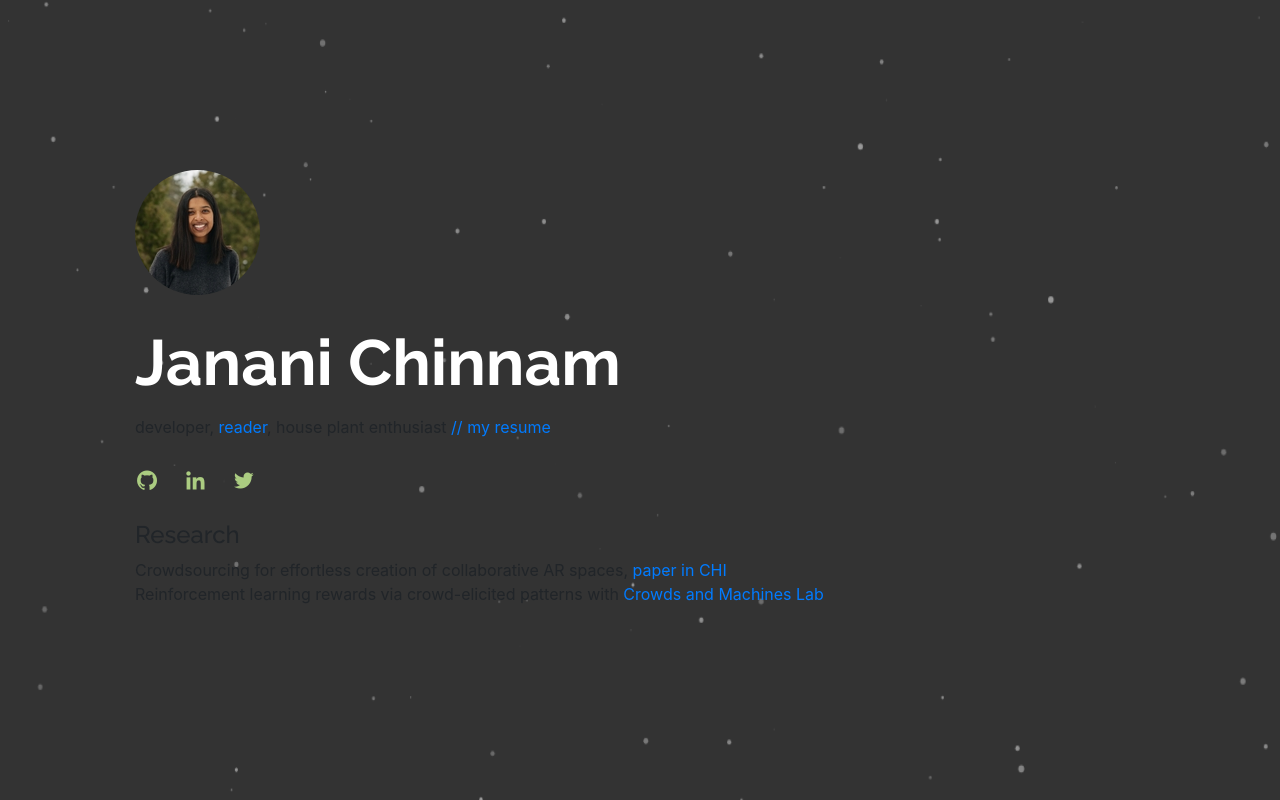
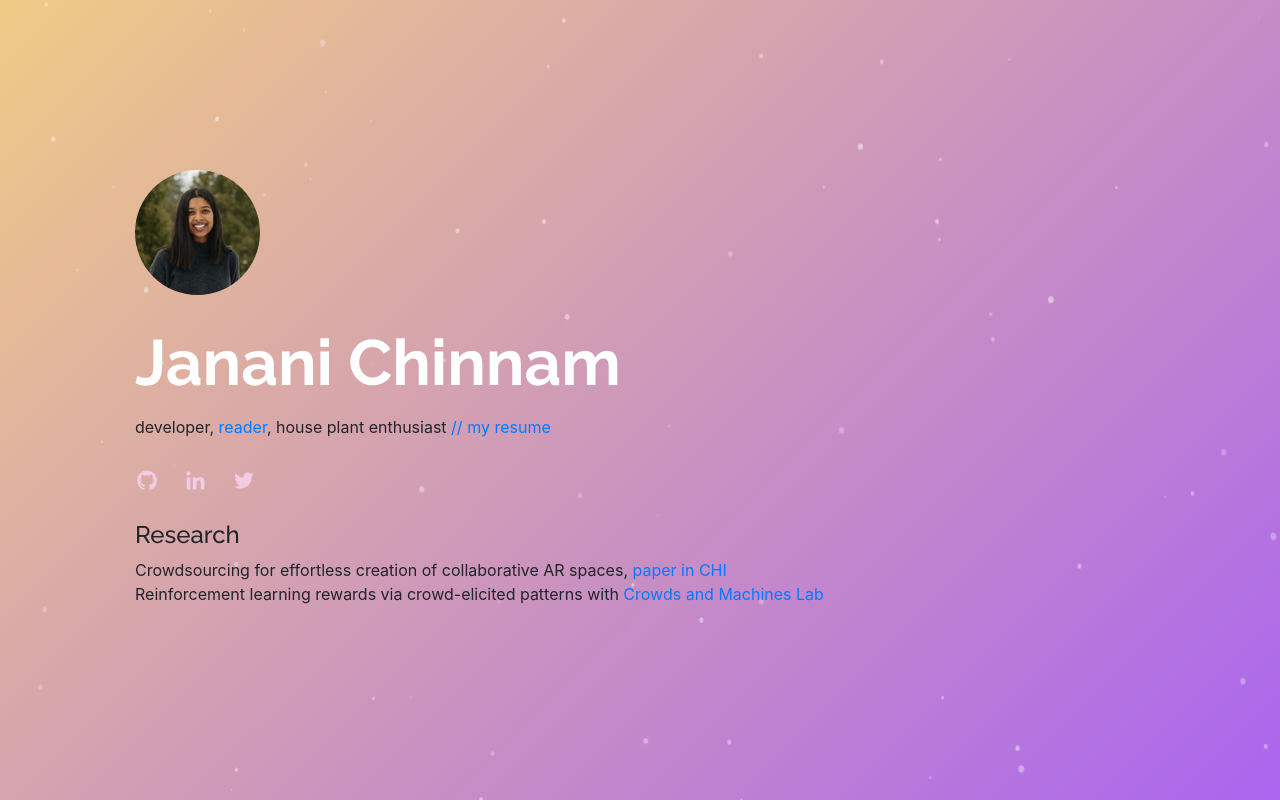
Before and after one commit to jchinnam/jchinnam.github.io, a website with bundled scripts: page index.html in a window 1280 px wide. Built offline with nearby package versions, Linux system fonts and the light colour scheme.

Commit message:
sunset color scheme

```diff
--- a/css/style.css
+++ b/css/style.css
@@ -14,11 +14,11 @@ body {
 }
 
 a {
-  color: #ABCC81; /* main link color */
+  color: #f3cbe4; /* main link color*/
 }
 
 a:hover {
-  color: #7EBD2B; /* main link hover color */
+  color: #bc7ba3; /* main link hover color*/
   text-decoration: none;
 }
 
@@ -99,14 +99,14 @@ canvas{
 #hero .social-links a {
   font-size: 24px;
   display: inline-block;
-  color: #ABCC81; /* social icon link color */
+  color: #f3cbe4; /* social icon link color*/
   line-height: 1;
   margin-right: 20px;
   transition: 0.3s;
 }
 
 #hero .social-links a:hover {
-  color: #7EBD2B; /* social icon link hover color */
+  color: #bc7ba3; /* social icon link hover color*/
 }
 
 @media (max-width: 992px) {
@@ -248,8 +248,7 @@ section {
   width: 100%;
   height: 100%;
   position: fixed;
-  background-color: #000000;
-  background-image: url('');
+  background: linear-gradient(135deg, #ecbd67 0%, #953eeb 100%);
   background-size: cover;
   background-position: 50% 50%;
   background-repeat: no-repeat;
```
